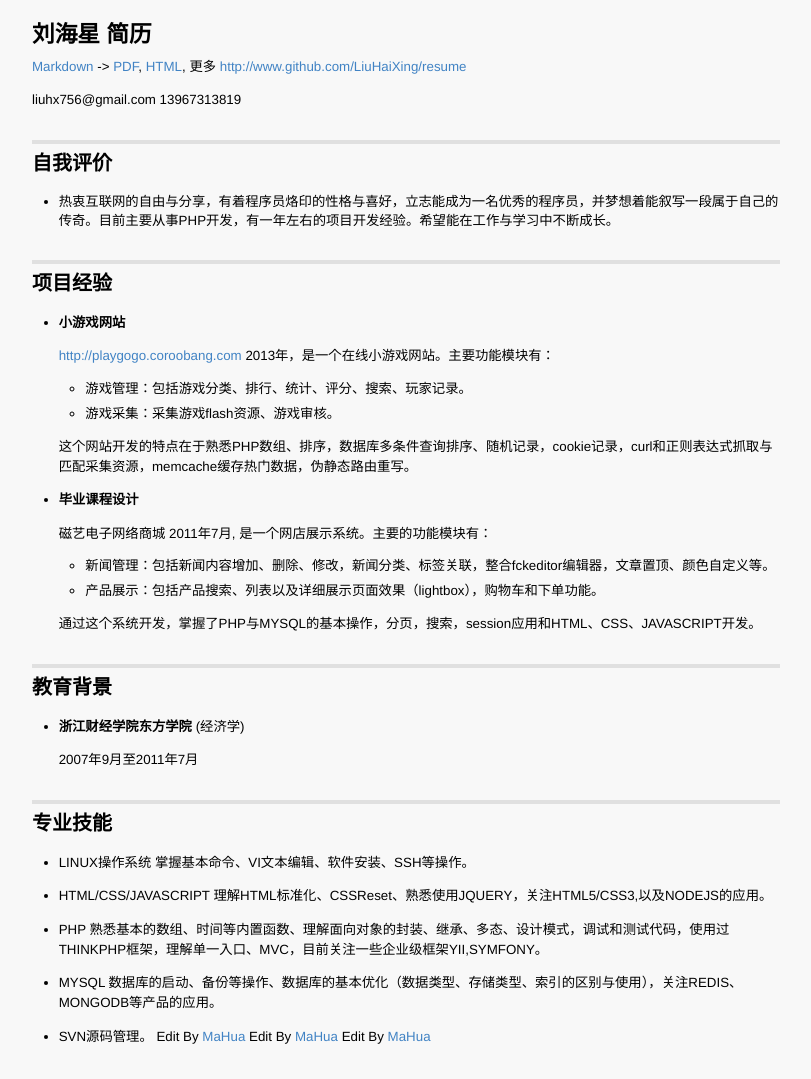
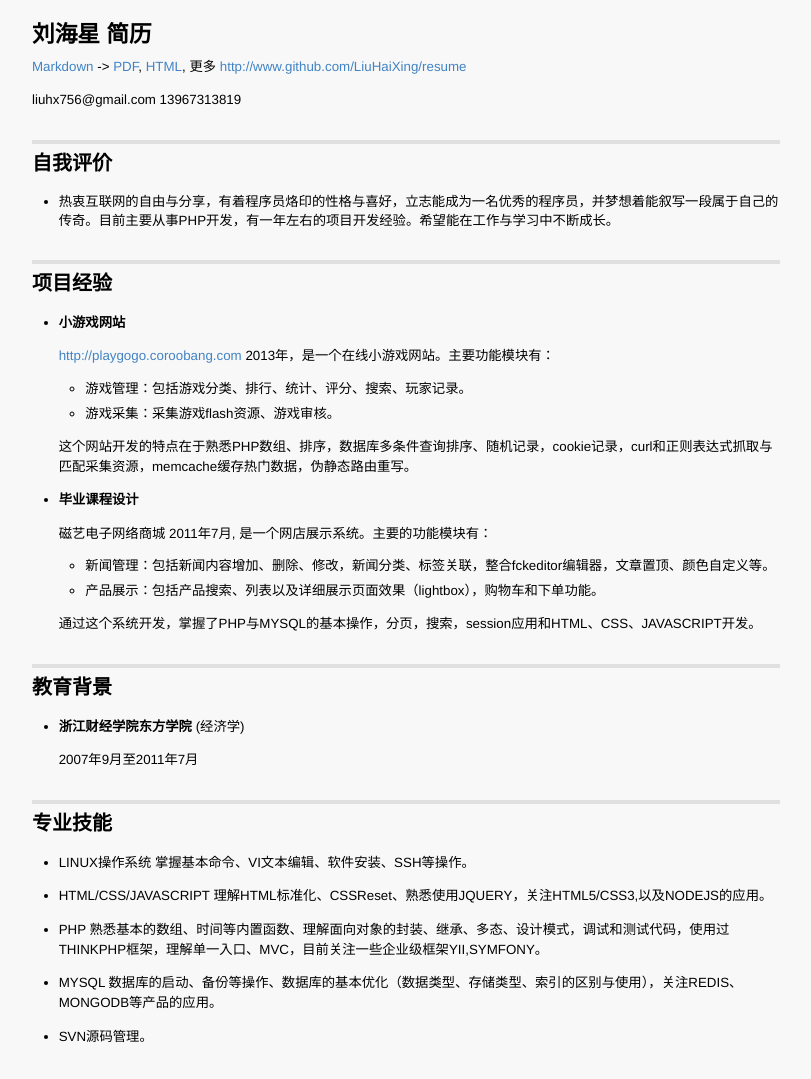
Before and after one commit to LiuHaiXing/resume, a plain HTML site: page index.html in a window 1280 px wide. Shown: the whole page, without its empty margins (234-1045 px from the left). Drawn offline with Linux system fonts and the light colour scheme.

Commit message:
'modify'

```diff
--- a/index.html
+++ b/index.html
@@ -50,10 +50,7 @@
 </li>
 <li><p>MYSQL 数据库的启动、备份等操作、数据库的基本优化（数据类型、存储类型、索引的区别与使用），关注REDIS、MONGODB等产品的应用。</p>
 </li>
-<li><p>SVN源码管理。
-Edit By <a href="http://mahua.jser.me">MaHua</a>
-Edit By <a href="http://mahua.jser.me">MaHua</a>
-Edit By <a href="http://mahua.jser.me">MaHua</a></p>
+<li><p>SVN源码管理。</p>
 </li>
 </ul>
 </body></html>
```
